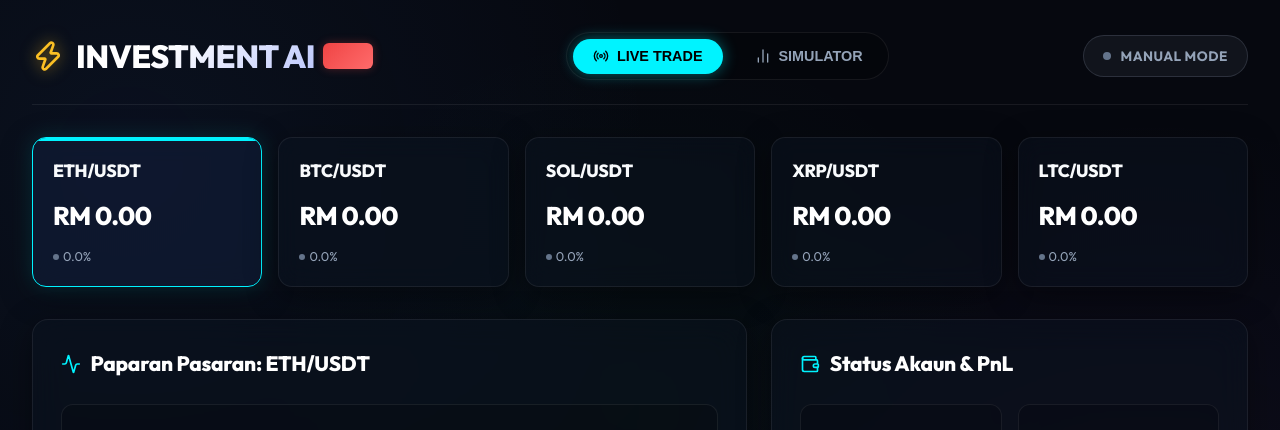
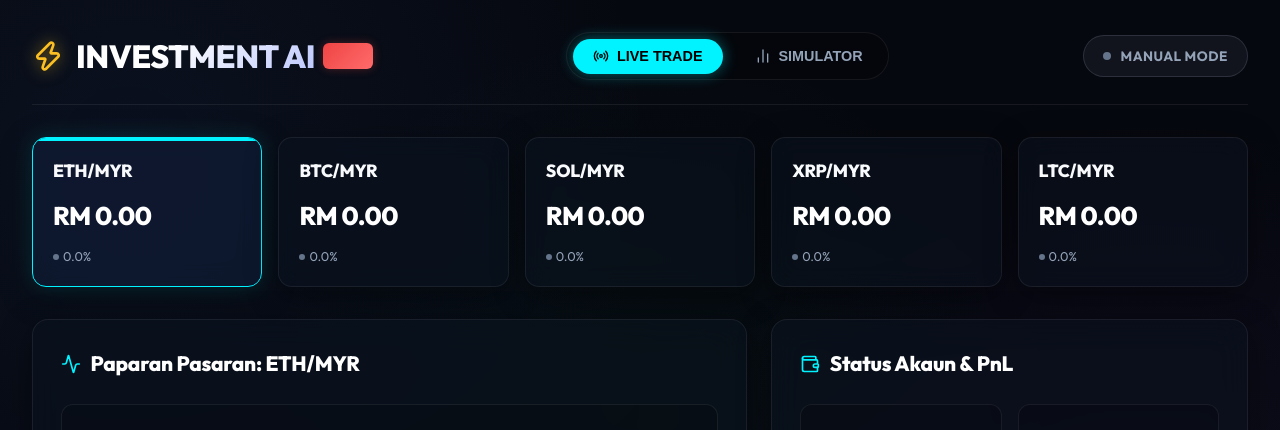
Before and after one commit to hdanial211/investment-ai, a React (Vite) app in the folder frontend/: page / in a window 1280 px wide. Shown: the top 430 px of the page. Built offline with nearby package versions, Linux system fonts and the light colour scheme; no server answers.

Commit message:
v5.2.2: Correct display labels from /USDT to /MYR to match actual Hata currency quotes

```diff
--- a/frontend/src/App.jsx
+++ b/frontend/src/App.jsx
@@ -132,7 +132,7 @@ function App() {
                   onClick={() => setSelectedCoin(coin)}
                 >
                   <div className="coin-card-header">
-                    <span className="coin-name">{coin}/USDT</span>
+                    <span className="coin-name">{coin}/MYR</span>
                     {hasSignal && <span className="coin-badge signal-buy">BUY</span>}
                   </div>
                   <div className="coin-price">
@@ -157,7 +157,7 @@ function App() {
             <div style={{ display: 'flex', flexDirection: 'column', gap: '1.5rem' }}>
               <section className="panel">
                 <div className="panel-header-row">
-                  <h2><Activity size={20} /> Paparan Pasaran: {selectedCoin}/USDT</h2>
+                  <h2><Activity size={20} /> Paparan Pasaran: {selectedCoin}/MYR</h2>
                 </div>
 
                 <div className="detail-price-ai">
```
